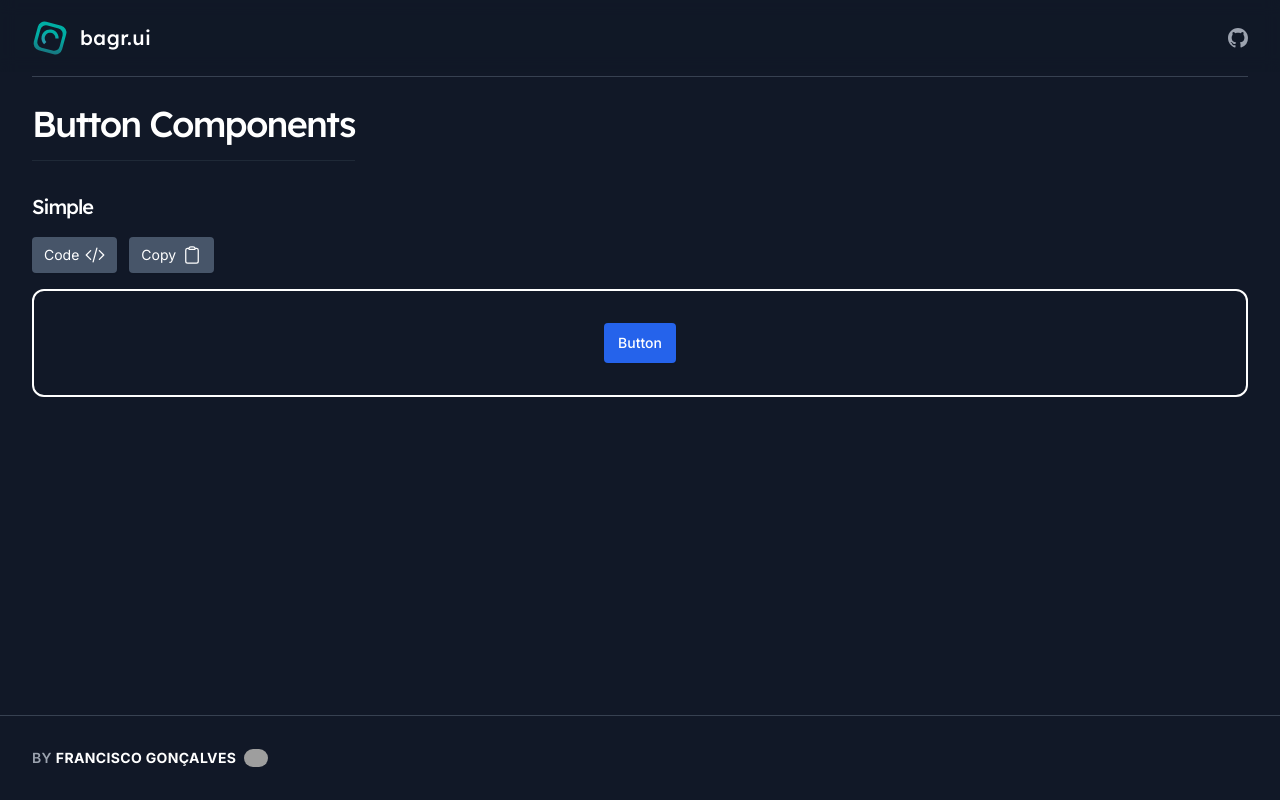
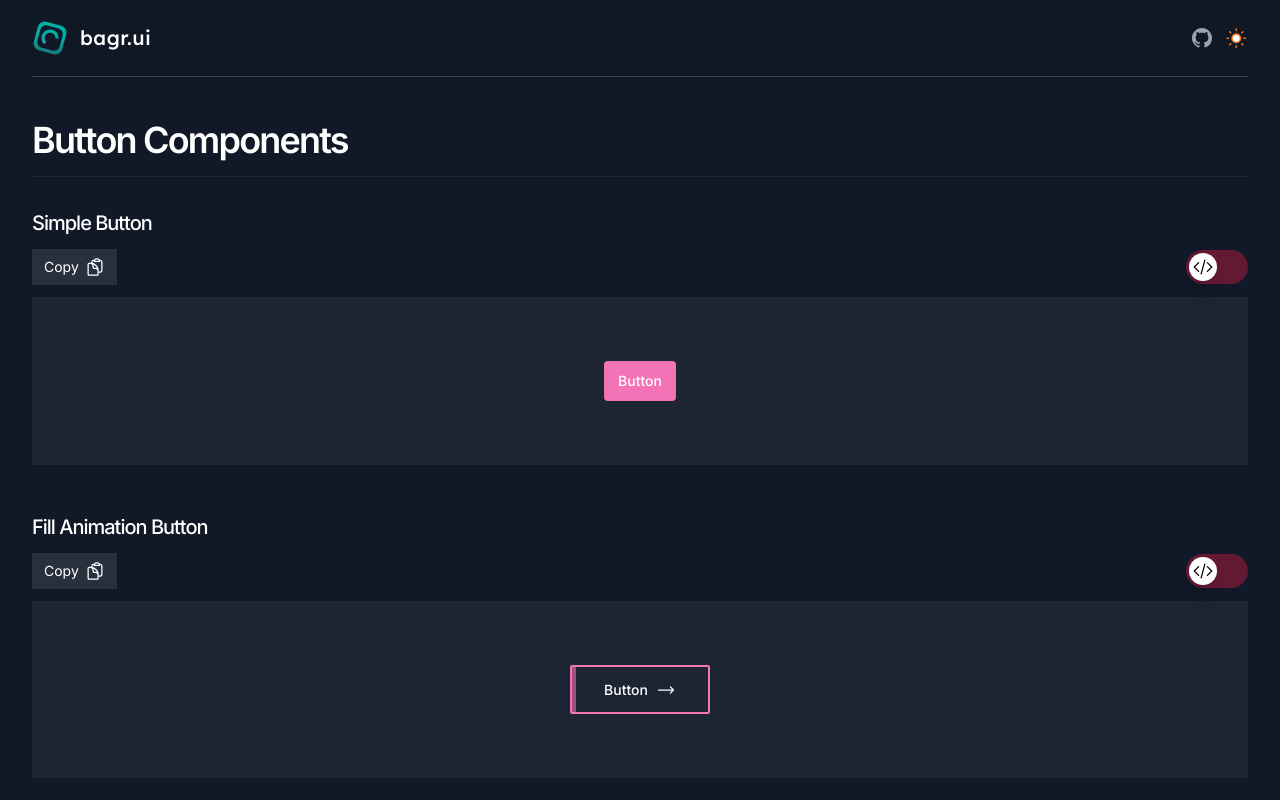
Before and after one commit to kiko-g/bagr-ui, a Next.js app: page /ui/buttons in a window 1280 px wide. Shown: the top 800 px of the page. Built offline with nearby package versions, Linux system fonts and the light colour scheme; grey boxes are pictures that could not be loaded.

Commit message:
add: showcases

```diff
--- /dev/null
+++ b/components/ComponentShowcase.tsx
@@ -0,0 +1,110 @@
+import React from "react"
+import classNames from "classnames"
+import { Lexend } from "next/font/google"
+import { Switch } from "@headlessui/react"
+import {
+  ClipboardDocumentCheckIcon,
+  ClipboardDocumentIcon,
+  ClipboardIcon,
+  CodeBracketIcon,
+  ViewfinderCircleIcon,
+} from "@heroicons/react/24/outline"
+
+const lexend = Lexend({ subsets: ["latin"] })
+
+type Props = {
+  name: string
+  path: string
+  Component: React.ElementType
+}
+
+export function ComponentShowcase({ name, path, Component }: Props) {
+  const [isCodeVisible, setIsCodeVisible] = React.useState(false)
+
+  function toggleCodeVisibility() {
+    setIsCodeVisible((prev) => !prev)
+  }
+
+  return (
+    <li className="flex flex-col space-y-3">
+      {/* Header */}
+      <h4 className="text-lg font-medium tracking-tighter text-white lg:text-xl">{name}</h4>
+
+      {/* Controls */}
+      <div className="flex items-center justify-between gap-3">
+        {/* Left Side Controls */}
+        <div>
+          <CopyCode />
+        </div>
+
+        {/* Right Side Controls */}
+        <div>
+          <ViewCodeSwitch
+            isCodeVisible={isCodeVisible}
+            toggleCodeVisibility={toggleCodeVisibility}
+          />
+        </div>
+      </div>
+
+      {/* Showcase */}
+      <div className="flex w-full items-center justify-center bg-white/5 px-8 py-16">
+        <Component />
+      </div>
+    </li>
+  )
+}
+
+function CopyCode() {
+  const [isCopied, setIsCopied] = React.useState(false)
+
+  return (
+    <button
+      className={classNames(
+        "flex items-center justify-start gap-1.5 px-3 py-2 text-sm text-white shadow-sm transition",
+        isCopied ? "bg-emerald-500/50 hover:bg-emerald-500/60" : "bg-white/10 hover:bg-pink-400/50",
+      )}
+    >
+      <span>{isCopied ? "Copied" : "Copy"}</span>
+      {isCopied ? (
+        <ClipboardDocumentCheckIcon className="h-5 w-5" />
+      ) : (
+        <ClipboardDocumentIcon className="h-5 w-5" />
+      )}
+    </button>
+  )
+}
+
+type ViewCodeSwitchProps = {
+  isCodeVisible: boolean
+  toggleCodeVisibility: () => void
+}
+
+function ViewCodeSwitch({ isCodeVisible, toggleCodeVisibility }: ViewCodeSwitchProps) {
+  return (
+    <Switch.Group>
+      <Switch
+        checked={isCodeVisible}
+        onChange={toggleCodeVisibility}
+        className={classNames(
+          isCodeVisible ? "bg-blue-600" : "bg-rose-600/40",
+          "relative inline-flex h-[34px] w-[62px] shrink-0 cursor-pointer items-center rounded-full border-2 border-transparent px-[1px] py-[2px] transition-colors duration-200 ease-in-out focus:outline-none focus-visible:ring-2  focus-visible:ring-white focus-visible:ring-opacity-75",
+        )}
+      >
+        <span className="sr-only">Use setting</span>
+        <span
+          aria-hidden="true"
+          className={classNames(
+            isCodeVisible ? "translate-x-7" : "translate-x-0",
+            "pointer-events-none flex h-7 w-7 transform items-center justify-center rounded-full bg-white shadow-lg ring-0 transition duration-200 ease-in-out",
+          )}
+        >
+          {isCodeVisible ? (
+            <ViewfinderCircleIcon className="h-5 w-5" />
+          ) : (
+            <CodeBracketIcon className="h-5 w-5" />
+          )}
+        </span>
+      </Switch>
+    </Switch.Group>
+  )
+}
--- a/components/Layout.tsx
+++ b/components/Layout.tsx
@@ -1,10 +1,10 @@
 import React from "react"
+import Head from "next/head"
 import Link from "next/link"
 import Image from "next/image"
 import classNames from "classnames"
 import { Inter, Lexend } from "next/font/google"
 import { GithubIcon } from "./icons"
-import Head from "next/head"
 
 const inter = Inter({ subsets: ["latin"] })
 const lexend = Lexend({ subsets: ["latin"] })
@@ -22,7 +22,7 @@ type Props = {
   location: string
 }
 
-export default function Layout({ children, location = "Unknown" }: Props) {
+export function Layout({ children, location = "Unknown" }: Props) {
   return (
     <>
       <Seo title={location} />
@@ -93,6 +93,77 @@ function Seo({ title }: SeoProps) {
   )
 }
 
+function DarkModeSwitch() {
+  function disableTransitionsTemporarily() {
+    document.documentElement.classList.add("[&_*]:!transition-none")
+    window.setTimeout(() => {
+      document.documentElement.classList.remove("[&_*]:!transition-none")
+    }, 0)
+  }
+
+  function toggleMode() {
+    disableTransitionsTemporarily()
+
+    let darkModeMediaQuery = window.matchMedia("(prefers-color-scheme: dark)")
+    let isSystemDarkMode = darkModeMediaQuery.matches
+    let isDarkMode = document.documentElement.classList.toggle("dark")
+
+    if (isDarkMode === isSystemDarkMode) {
+      delete window.localStorage.isDarkMode
+    } else {
+      window.localStorage.isDarkMode = isDarkMode
+    }
+  }
+
+  return (
+    <button type="button" onClick={toggleMode} aria-label="Toggle dark mode" className="group">
+      {/* Sun */}
+      <svg
+        viewBox="0 0 24 24"
+        strokeWidth="1.5"
+        strokeLinecap="round"
+        strokeLinejoin="round"
+        aria-hidden="true"
+        className={classNames(
+          "h-6 w-6 transition dark:hidden",
+          "fill-white",
+          "stroke-orange-500",
+          "[@media(prefers-color-scheme:dark)]:fill-orange-50",
+          "[@media(prefers-color-scheme:dark)]:stroke-orange-400",
+          "group-hover:opacity-80",
+          "[@media(prefers-color-scheme:dark)]:group-hover:opacity-80",
+        )}
+      >
+        <path d="M8 12.25A4.25 4.25 0 0 1 12.25 8v0a4.25 4.25 0 0 1 4.25 4.25v0a4.25 4.25 0 0 1-4.25 4.25v0A4.25 4.25 0 0 1 8 12.25v0Z"></path>
+        <path
+          d="M12.25 3v1.5M21.5 12.25H20M18.791 18.791l-1.06-1.06M18.791 5.709l-1.06 1.06M12.25 20v1.5M4.5 12.25H3M6.77 6.77 5.709 5.709M6.77 17.73l-1.061 1.061"
+          fill="none"
+        ></path>
+      </svg>
+
+      {/* Moon */}
+      <svg
+        viewBox="0 0 24 24"
+        aria-hidden="true"
+        className={classNames(
+          "hidden h-6 w-6 transition dark:block",
+          "stroke-blue-50",
+          "[@media(prefers-color-scheme:dark)]:fill-blue-400",
+          "[@media(prefers-color-scheme:dark)]:stroke-blue-400",
+          "group-hover:opacity-80",
+          "[@media(prefers-color-scheme:dark)]:group-hover:opacity-80",
+        )}
+      >
+        <path
+          fillRule="evenodd"
+          clipRule="evenodd"
+          d="M9.528 1.718a.75.75 0 01.162.819A8.97 8.97 0 009 6a9 9 0 009 9 8.97 8.97 0 003.463-.69.75.75 0 01.981.98 10.503 10.503 0 01-9.694 6.46c-5.799 0-10.5-4.701-10.5-10.5 0-4.368 2.667-8.112 6.46-9.694a.75.75 0 01.818.162z"
+        />
+      </svg>
+    </button>
+  )
+}
+
 type HeaderProps = {}
 
 function Header({}: HeaderProps) {
@@ -113,7 +184,7 @@ function Header({}: HeaderProps) {
         </Link>
 
         {/* Links */}
-        <ul>
+        <ul className="flex items-center justify-center gap-1 lg:gap-3">
           {links.map(({ href, label, icon }) => (
             <li key={`${href}${label}`} className="text-gray-400 hover:text-white">
               <span className="sr-only">{label}</span>
@@ -122,6 +193,7 @@ function Header({}: HeaderProps) {
               </Link>
             </li>
           ))}
+          <DarkModeSwitch />
         </ul>
       </div>
     </header>
--- /dev/null
+++ b/components/buttons/ButtonFill.tsx
@@ -0,0 +1,31 @@
+import React from "react"
+
+export function ButtonFill() {
+  function myFunction() {
+    console.log("click")
+  }
+
+  return (
+    <button
+      onClick={myFunction}
+      className="group relative flex items-center justify-center gap-x-2 rounded-sm border-2 border-pink-400 px-8 py-3 disabled:cursor-not-allowed disabled:opacity-25"
+    >
+      <span className="absolute inset-y-0 left-0 w-[4px] bg-pink-400/60 transition-all group-hover:w-full dark:bg-pink-400/60"></span>
+      <span className="relative text-sm font-medium text-white group-hover:text-white">Button</span>
+      <svg
+        xmlns="http://www.w3.org/2000/svg"
+        fill="none"
+        viewBox="0 0 24 24"
+        strokeWidth={1.5}
+        stroke="currentColor"
+        className="z-20 mt-[1px] inline-flex h-5 w-5 text-white transition"
+      >
+        <path
+          strokeLinecap="round"
+          strokeLinejoin="round"
+          d="M17.25 8.25L21 12m0 0l-3.75 3.75M21 12H3"
+        />
+      </svg>
+    </button>
+  )
+}
--- a/components/buttons/ButtonSimple.tsx
+++ b/components/buttons/ButtonSimple.tsx
@@ -10,7 +10,7 @@ export function ButtonSimple({}: Props) {
   return (
     <button
       onClick={myFunction}
-      className="rounded bg-blue-600 px-3.5 py-2.5 text-sm font-medium text-white shadow-sm transition hover:bg-blue-500 focus:ring disabled:cursor-not-allowed disabled:opacity-25"
+      className="rounded bg-pink-400 px-3.5 py-2.5 text-sm font-medium text-white shadow-sm transition hover:bg-pink-500 focus:ring disabled:cursor-not-allowed disabled:opacity-25"
     >
       Button
     </button>
--- a/components/buttons/index.ts
+++ b/components/buttons/index.ts
@@ -1,3 +1,4 @@
+import { ButtonFill } from "./ButtonFill"
 import { ButtonSimple } from "./ButtonSimple"
 
-export { ButtonSimple }
+export { ButtonFill, ButtonSimple }
--- a/package.json
+++ b/package.json
@@ -10,6 +10,7 @@
     "format": "prettier --write ."
   },
   "dependencies": {
+    "@headlessui/react": "^1.7.16",
     "@heroicons/react": "^2.0.18",
     "@types/node": "20.4.5",
     "@types/react": "18.2.16",
--- a/pages/index.tsx
+++ b/pages/index.tsx
@@ -1,8 +1,9 @@
-import Layout from "@/components/Layout"
+import React from "react"
+import Link from "next/link"
 import classNames from "classnames"
 import { Lexend } from "next/font/google"
+import { Layout } from "@/components/Layout"
 import { ReactIcon, TailwindIcon, TypescriptIcon } from "@/components/icons"
-import Link from "next/link"
 
 const lexend = Lexend({ subsets: ["latin"] })
 
--- a/pages/ui/buttons.tsx
+++ b/pages/ui/buttons.tsx
@@ -1,49 +1,32 @@
-import Layout from "@/components/Layout"
-import classNames from "classnames"
-import { Lexend } from "next/font/google"
-import { ButtonSimple } from "../../components/buttons"
-import { ClipboardIcon, CodeBracketIcon } from "@heroicons/react/24/outline"
-
-const lexend = Lexend({ subsets: ["latin"] })
+import React from "react"
+import { Layout } from "@/components/Layout"
+import { ComponentShowcase } from "../../components/ComponentShowcase"
+import { ButtonSimple, ButtonFill } from "@/components/buttons"
 
 export default function Buttons() {
+  const buttons = [
+    { name: "Simple Button", path: "buttons/ButtonSimple", component: ButtonSimple },
+    { name: "Fill Animation Button", path: "buttons/ButtonFill", component: ButtonFill },
+  ]
+
   return (
     <Layout location="Buttons">
-      <div className="w-full py-8">
-        <h2
-          className={classNames(
-            lexend.className,
-            "mb-8 w-min whitespace-nowrap border-b border-gray-800 pb-4 text-xl font-medium tracking-tighter text-white lg:text-4xl",
-          )}
-        >
+      <section className="mb-24 w-full py-6 lg:py-8 xl:py-12">
+        <h2 className="mb-8 border-b border-gray-800 pb-4 text-xl font-semibold tracking-tighter text-white lg:text-4xl">
           Button Components
         </h2>
 
-        <h4
-          className={classNames(
-            lexend.className,
-            "mb-4 text-lg font-medium tracking-tighter text-white lg:text-xl",
-          )}
-        >
-          Simple
-        </h4>
-
-        <div className="mb-4 flex gap-3">
-          <button className="flex items-center justify-start gap-1.5 rounded bg-slate-600 px-3 py-2 text-sm text-white shadow-sm transition hover:bg-slate-500">
-            <span>Code</span>
-            <CodeBracketIcon className="h-5 w-5" />
-          </button>
-
-          <button className="flex items-center justify-start gap-1.5 rounded bg-slate-600 px-3 py-2 text-sm text-white shadow-sm transition hover:bg-slate-500">
-            <span>Copy</span>
-            <ClipboardIcon className="h-5 w-5" />
-          </button>
-        </div>
-
-        <div className="flex w-full items-center justify-center rounded-xl border-2 border-white p-8">
-          <ButtonSimple />
-        </div>
-      </div>
+        <ul className="flex flex-col space-y-6 lg:space-y-8 xl:space-y-12">
+          {buttons.map((button, buttonIx) => (
+            <ComponentShowcase
+              name={button.name}
+              path={button.path}
+              Component={button.component}
+              key={`button-${buttonIx}-${button.name}`}
+            />
+          ))}
+        </ul>
+      </section>
     </Layout>
   )
 }
--- a/styles/globals.css
+++ b/styles/globals.css
@@ -2,6 +2,22 @@
 @tailwind components;
 @tailwind utilities;
 
+*::selection {
+  @apply bg-emerald-500/80 text-white dark:bg-teal-600/70;
+}
+
 html {
-  @apply box-border;
+  @apply scroll-smooth;
 }
+
+textarea,
+input[type="tel"],
+input[type="text"],
+input[type="email"],
+input[type="search"] {
+  @apply w-full rounded border border-white bg-white text-sm font-normal shadow placeholder:font-normal placeholder:text-gray-400 focus:border-blue-500 focus:ring-blue-500 dark:border-white/10 dark:bg-white/10 dark:focus:border-teal-600 dark:focus:ring-teal-600;
+}
+
+input[type="checkbox"] {
+  @apply rounded border border-transparent bg-white text-blue-500 shadow focus:border-blue-500 focus:ring-blue-500 dark:text-teal-600 dark:focus:border-teal-600 dark:focus:ring-teal-600;
+}
```
Also changed, not shown: components/icons/index.ts (+6 -1 lines), tailwind.config.js (+8 -0 lines), 1 other file (tests, documents, lock files or other folders).
